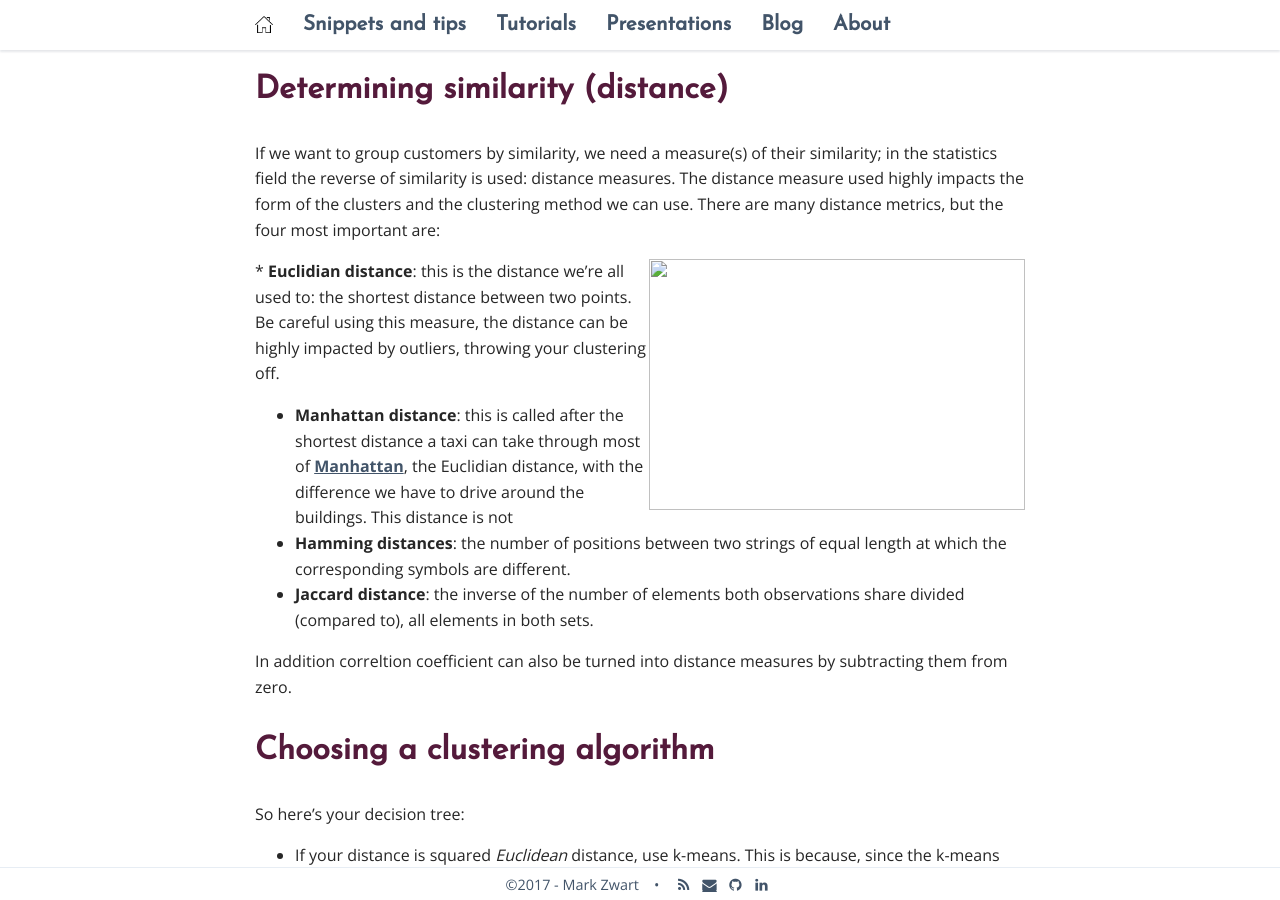
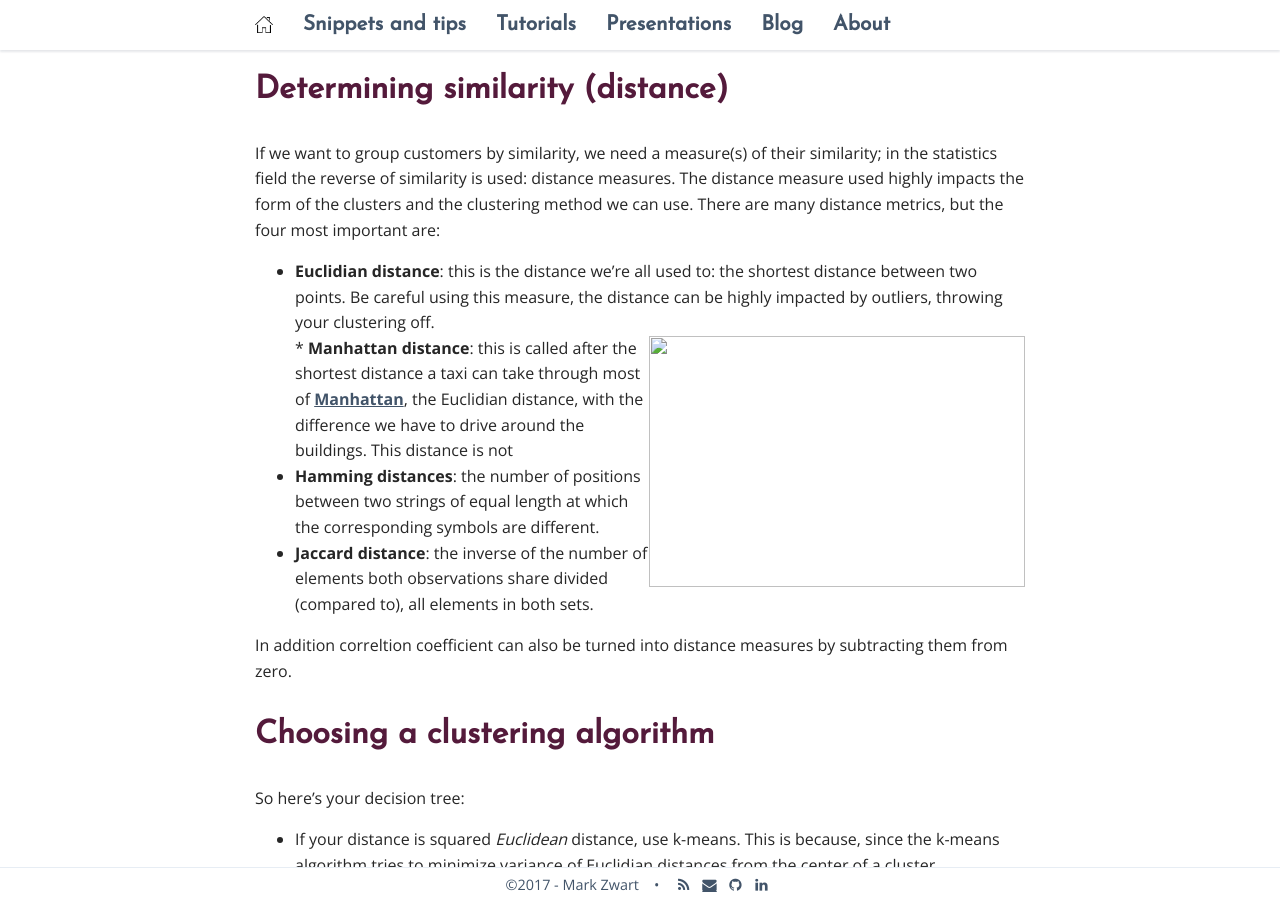
Before and after one commit to mark-me/mark-me.github.io, a Jekyll site: the page built from _pages/tutorials/kmeans/clustering-methods.md, in a window 1280 px wide and 900 px high, scrolled down 605 px. Built offline with Jekyll 4.4.1, drawn with Linux system fonts in a browser that asks for light colours; nearby versions of some CDN libraries; comment, search, counter and statistics services are not loaded.

Commit message:
Update clustering-methods.md

```diff
--- a/_pages/tutorials/kmeans/clustering-methods.md
+++ b/_pages/tutorials/kmeans/clustering-methods.md
@@ -19,8 +19,8 @@ In this tutorial I explore:
 
 If we want to group customers by similarity, we need a measure(s) of their similarity; in the statistics field the reverse of similarity is used: distance measures. The distance measure used highly impacts the form of the clusters and the clustering method we can use. There are many distance metrics, but the four most important are:
 
-<img src="manhattan.jpg" width="376" height="251" align="right"/> * **Euclidian distance**: this is the distance we're all used to: the shortest distance between two points. Be careful using this measure, the distance can be highly impacted by outliers, throwing your clustering off.
-* **Manhattan distance**: this is called after the shortest distance a taxi can take through most of [Manhattan](http://becomeanewyorker.com/streets-and-avenues-a-history-of-the-grid-system/), the Euclidian distance, with the difference we have to drive around the buildings. This distance is not
+* **Euclidian distance**: this is the distance we're all used to: the shortest distance between two points. Be careful using this measure, the distance can be highly impacted by outliers, throwing your clustering off.
+<img src="manhattan.jpg" width="376" height="251" align="right"/> * **Manhattan distance**: this is called after the shortest distance a taxi can take through most of [Manhattan](http://becomeanewyorker.com/streets-and-avenues-a-history-of-the-grid-system/), the Euclidian distance, with the difference we have to drive around the buildings. This distance is not
 * **Hamming distances**: the number of positions between two strings of equal length at which the corresponding symbols are different.
 * **Jaccard distance**: the inverse of the number of elements both observations share divided (compared to), all elements in both sets.
 
```
